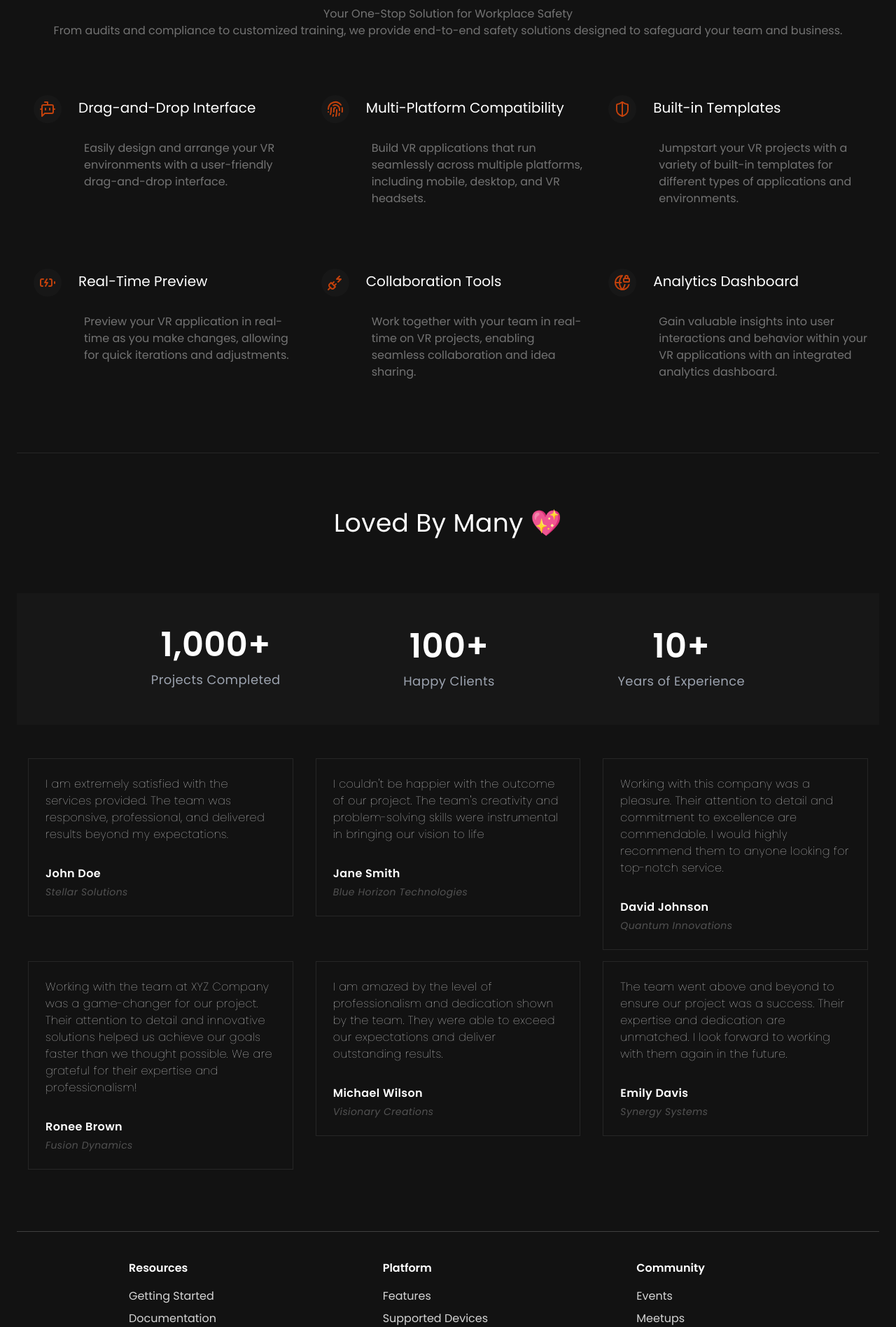
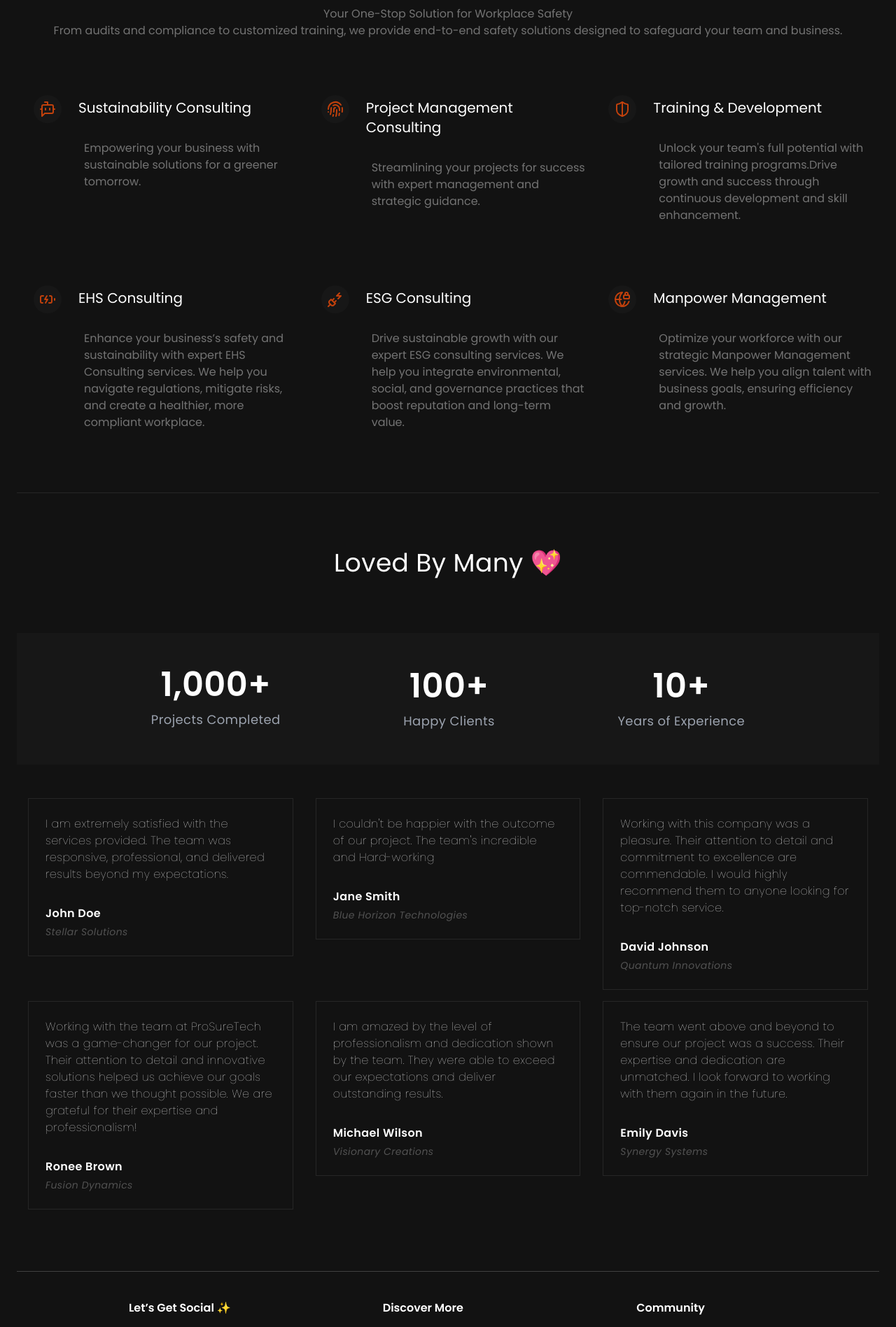
Before and after one commit to Adi4512/prosuretech, a React (Vite) app: page / in a window 1280 px wide. Shown: the part 900-2797 px from the top of the page at 70% size. Built offline with nearby package versions, Linux system fonts and the light colour scheme.

Commit message:
Majority finished

```diff
--- a/src/components/Footer.jsx
+++ b/src/components/Footer.jsx
@@ -1,15 +1,18 @@
 import { resourcesLinks, platformLinks, communityLinks } from "../constants";
+
 const Footer = () => {
   return (
-    <footer className=" mt-20 border-t py-10 border-neutral-700">
+    <footer className="mt-20 border-t py-10 border-neutral-700">
       <div className="ml-40 grid grid-cols-2 lg:grid-cols-3 gap-4">
         <div>
-          <h3 className="text-md font-semibold mb-4">Resources</h3>
+          <h3 className="text-md font-semibold mb-4">Let’s Get Social ✨</h3>
           <ul className="space-y-2">
             {resourcesLinks.map((link, index) => (
               <li key={index}>
                 <a
                   href={link.href}
+                  target="_blank"
+                  rel="noopener noreferrer"
                   className="text-neutral-300 hover:text-slate-600 transition duration-300 ease-in-out"
                 >
                   {link.text}
@@ -19,12 +22,14 @@ const Footer = () => {
           </ul>
         </div>
         <div>
-          <h3 className="text-md font-semibold mb-4">Platform</h3>
+          <h3 className="text-md font-semibold mb-4">Discover More</h3>
           <ul className="space-y-2">
             {platformLinks.map((link, index) => (
               <li key={index}>
                 <a
                   href={link.href}
+                  target="_blank"
+                  rel="noopener noreferrer"
                   className="text-neutral-300 hover:text-slate-600 transition duration-300 ease-in-out"
                 >
                   {link.text}
@@ -40,6 +45,8 @@ const Footer = () => {
               <li key={index}>
                 <a
                   href={link.href}
+                  target="_blank"
+                  rel="noopener noreferrer"
                   className="text-neutral-300 hover:text-slate-600 transition duration-300 ease-in-out"
                 >
                   {link.text}
@@ -49,6 +56,24 @@ const Footer = () => {
           </ul>
         </div>
       </div>
+
+      {/* Centering the "Made with ❤️" text */}
+      <div className="text-sm text-neutral-500 flex justify-center items-center mt-4">
+        <div className="flex flex-col items-center">
+          {" "}
+          {/* Use flex-col to stack elements vertically */}
+          <span className="tracking-tighter">Made with ❤️</span>
+          <a
+            href="https://adityaportfolio-delta.vercel.app/"
+            target="_blank"
+            rel="noopener noreferrer"
+            className="hover:text-orange-500 hover:scale-110 transition duration-300 ease-in-out"
+          >
+            {" "}
+            <span className="">Aditya Sharma</span>{" "}
+          </a>
+        </div>
+      </div>
     </footer>
   );
 };
--- a/src/components/NavBar.jsx
+++ b/src/components/NavBar.jsx
@@ -31,7 +31,7 @@ const NavBar = () => {
                   key={index}
                   className="hover:text-slate-600 cursor-pointer transition duration-300 ease-in-out transform hover:scale-110"
                 >
-                  {item.label}
+                  <a href={item.href}>{item.label}</a>
                 </li>
               ))}
             </ul>
--- a/src/constants/index.jsx
+++ b/src/constants/index.jsx
@@ -5,19 +5,12 @@ import { ShieldHalf } from "lucide-react";
 import { PlugZap } from "lucide-react";
 import { GlobeLock } from "lucide-react";
 
-// import user1 from "../assets/profile-pictures/user1.jpg";
-// import user2 from "../assets/profile-pictures/user2.jpg";
-// import user3 from "../assets/profile-pictures/user3.jpg";
-// import user4 from "../assets/profile-pictures/user4.jpg";
-// import user5 from "../assets/profile-pictures/user5.jpg";
-// import user6 from "../assets/profile-pictures/user6.jpg";
-
 export const Contact = { phone: "(123) 456-7890" };
 
 export const navItems = [
-  { label: "Features", href: "#" },
-  { label: "Workflow", href: "#" },
-  { label: "Pricing", href: "#" },
+  { label: "Home", href: "/" },
+  { label: "Services", href: "#" },
+  { label: "Support", href: "#" },
   { label: "Testimonials", href: "#" },
 ];
 
@@ -32,7 +25,7 @@ export const testimonials = [
     user: "Jane Smith",
     company: "Blue Horizon Technologies",
     // image: user2,
-    text: "I couldn't be happier with the outcome of our project. The team's creativity and problem-solving skills were instrumental in bringing our vision to life",
+    text: "I couldn't be happier with the outcome of our project. The team's incredible and Hard-working",
   },
   {
     user: "David Johnson",
@@ -44,7 +37,7 @@ export const testimonials = [
     user: "Ronee Brown",
     company: "Fusion Dynamics",
     // image: user4,
-    text: "Working with the team at XYZ Company was a game-changer for our project. Their attention to detail and innovative solutions helped us achieve our goals faster than we thought possible. We are grateful for their expertise and professionalism!",
+    text: "Working with the team at ProSureTech was a game-changer for our project. Their attention to detail and innovative solutions helped us achieve our goals faster than we thought possible. We are grateful for their expertise and professionalism!",
   },
   {
     user: "Michael Wilson",
@@ -63,39 +56,39 @@ export const testimonials = [
 export const features = [
   {
     icon: <BotMessageSquare />,
-    text: "Drag-and-Drop Interface",
+    text: "Sustainability Consulting",
     description:
-      "Easily design and arrange your VR environments with a user-friendly drag-and-drop interface.",
+      "Empowering your business with sustainable solutions for a greener tomorrow.",
   },
   {
     icon: <Fingerprint />,
-    text: "Multi-Platform Compatibility",
+    text: "Project Management Consulting",
     description:
-      "Build VR applications that run seamlessly across multiple platforms, including mobile, desktop, and VR headsets.",
+      "Streamlining your projects for success with expert management and strategic guidance.",
   },
   {
     icon: <ShieldHalf />,
-    text: "Built-in Templates",
+    text: "Training & Development",
     description:
-      "Jumpstart your VR projects with a variety of built-in templates for different types of applications and environments.",
+      "Unlock your team's full potential with tailored training programs.Drive growth and success through continuous development and skill enhancement.",
   },
   {
     icon: <BatteryCharging />,
-    text: "Real-Time Preview",
+    text: "EHS Consulting",
     description:
-      "Preview your VR application in real-time as you make changes, allowing for quick iterations and adjustments.",
+      "Enhance your business’s safety and sustainability with expert EHS Consulting services. We help you navigate regulations, mitigate risks, and create a healthier, more compliant workplace.",
   },
   {
     icon: <PlugZap />,
-    text: "Collaboration Tools",
+    text: "ESG Consulting",
     description:
-      "Work together with your team in real-time on VR projects, enabling seamless collaboration and idea sharing.",
+      "Drive sustainable growth with our expert ESG consulting services. We help you integrate environmental, social, and governance practices that boost reputation and long-term value.",
   },
   {
     icon: <GlobeLock />,
-    text: "Analytics Dashboard",
+    text: "Manpower Management",
     description:
-      "Gain valuable insights into user interactions and behavior within your VR applications with an integrated analytics dashboard.",
+      "Optimize your workforce with our strategic Manpower Management services. We help you align talent with business goals, ensuring efficiency and growth.",
   },
 ];
 
@@ -122,59 +115,43 @@ export const checklistItems = [
   },
 ];
 
-export const pricingOptions = [
+export const resourcesLinks = [
   {
-    title: "Free",
-    price: "$0",
-    features: [
-      "Private board sharing",
-      "5 Gb Storage",
-      "Web Analytics",
-      "Private Mode",
-    ],
+    href: "https://www.linkedin.com/company/prosure-technologies",
+    text: "LinkedIn",
   },
+  { href: "#", text: "Instagram" },
   {
-    title: "Pro",
-    price: "$10",
-    features: [
-      "Private board sharing",
-      "10 Gb Storage",
-      "Web Analytics (Advance)",
-      "Private Mode",
-    ],
+    href: `https://wa.me/9981338473?text=${encodeURIComponent(
+      "Hi, Welcome to ProsureTech! How can we help you?"
+    )}`,
+    text: "Whatsapp",
   },
-  {
-    title: "Enterprise",
-    price: "$200",
-    features: [
-      "Private board sharing",
-      "Unlimited Storage",
-      "High Performance Network",
-      "Private Mode",
-    ],
-  },
-];
-
-export const resourcesLinks = [
-  { href: "#", text: "Getting Started" },
-  { href: "#", text: "Documentation" },
-  { href: "#", text: "Tutorials" },
-  { href: "#", text: "API Reference" },
-  { href: "#", text: "Community Forums" },
+  { href: "tel:+917021171228", text: "Phone" },
+  { href: "mailto:J9GK8@example.com", text: "Mail" },
 ];
 
 export const platformLinks = [
-  { href: "#", text: "Features" },
-  { href: "#", text: "Supported Devices" },
-  { href: "#", text: "System Requirements" },
-  { href: "#", text: "Downloads" },
-  { href: "#", text: "Release Notes" },
+  { href: "tel:+917021171228", text: "Phone: (+91) 7021171228" },
+  {
+    href: "https://www.google.com/maps?osid=31047da7-1782-40cb-9706-afdbf1f2677c&cp=22.845057~75.872194&lvl=12.00713&pi=0&v=2&sV=2&form=S00027",
+    text: "Headquarters: Indore(M.P),india",
+  },
+  { href: "#", text: "Safety Consultant Firm" },
 ];
 
 export const communityLinks = [
-  { href: "#", text: "Events" },
-  { href: "#", text: "Meetups" },
-  { href: "#", text: "Conferences" },
-  { href: "#", text: "Hackathons" },
-  { href: "#", text: "Jobs" },
+  {
+    href: "https://www.linkedin.com/company/prosure-technologies/posts/",
+    text: "Events",
+  },
+  {
+    href: "https://www.linkedin.com/company/prosure-technologies/posts/",
+    text: "Meetups",
+  },
+
+  {
+    href: "https://www.linkedin.com/company/prosure-technologies/jobs/",
+    text: "Jobs",
+  },
 ];
```
